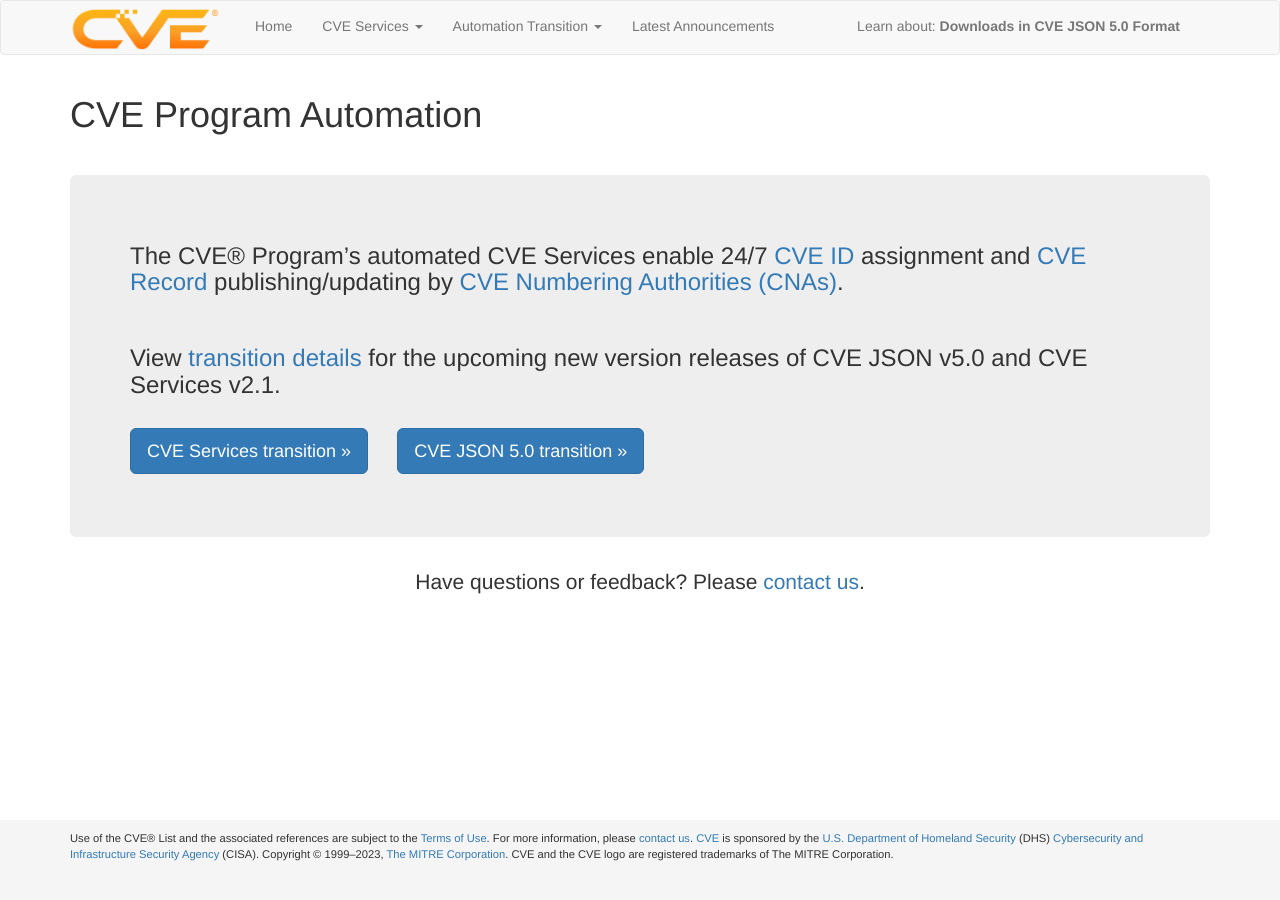
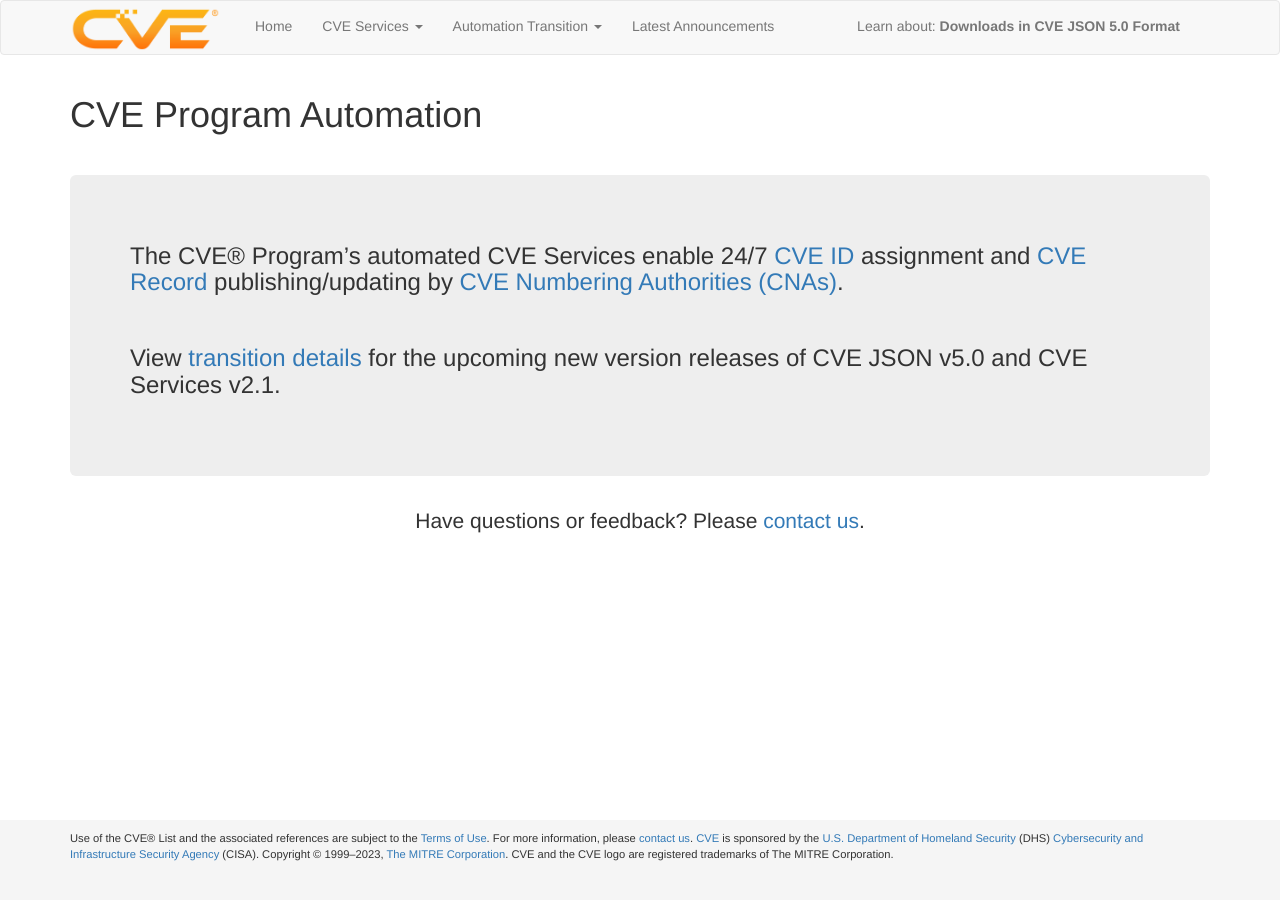
Before and after one commit to CVEProject/cveproject.github.io, a Jekyll site: the page built from index.md, in a window 1280 px wide. Built offline with Jekyll 4.4.1, drawn with Linux system fonts in a browser that asks for light colours; nearby versions of some CDN libraries.

Commit message:
Remove unneeded buttons duplicate links.

```diff
--- a/index.md
+++ b/index.md
@@ -9,8 +9,6 @@ layout: page
   <br>
   <h3>View <a href="https://cveproject.github.io/automation-transition">transition details</a> for the upcoming new version releases of CVE JSON v5.0 and CVE Services v2.1.</h3>
   <br>
-  <p><a class="btn btn-primary btn-lg" role="button" href="https://cveproject.github.io/automation-transition">CVE Services transition »</a> &nbsp; &nbsp;
-  <a class="btn btn-primary btn-lg" role="button" href="https://cveproject.github.io/automation-transition">CVE JSON 5.0 transition »</a></p>
 </div>
 
 <p class="lead text-center">Have questions or feedback? Please <a href="https://cveform.mitre.org/">contact us</a>.</p>
```
